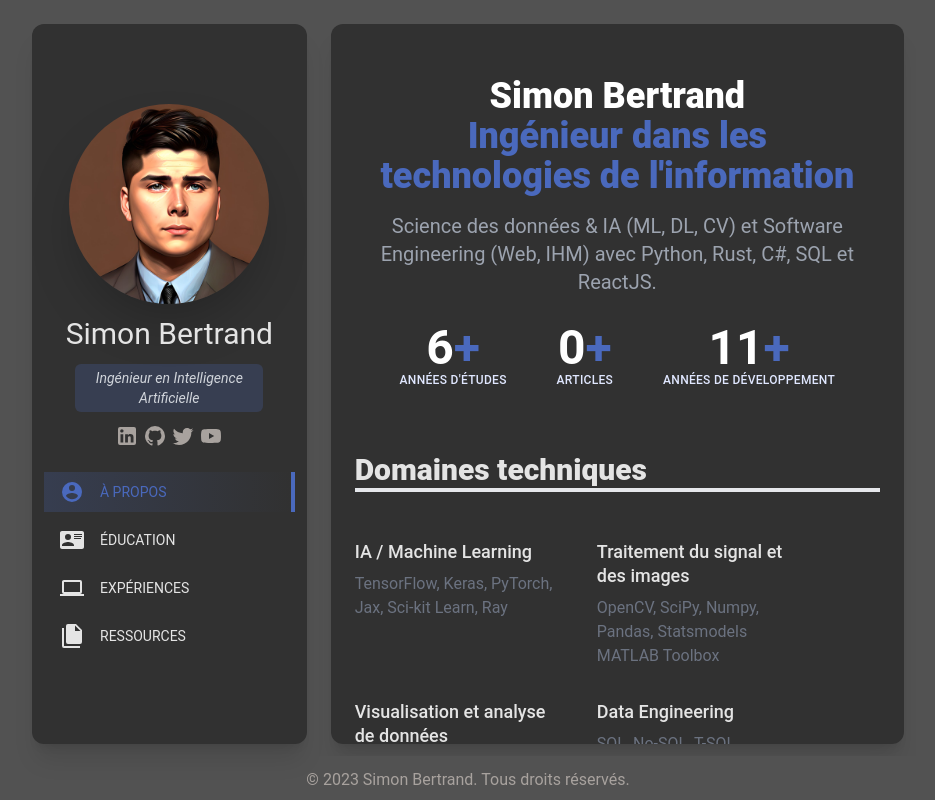
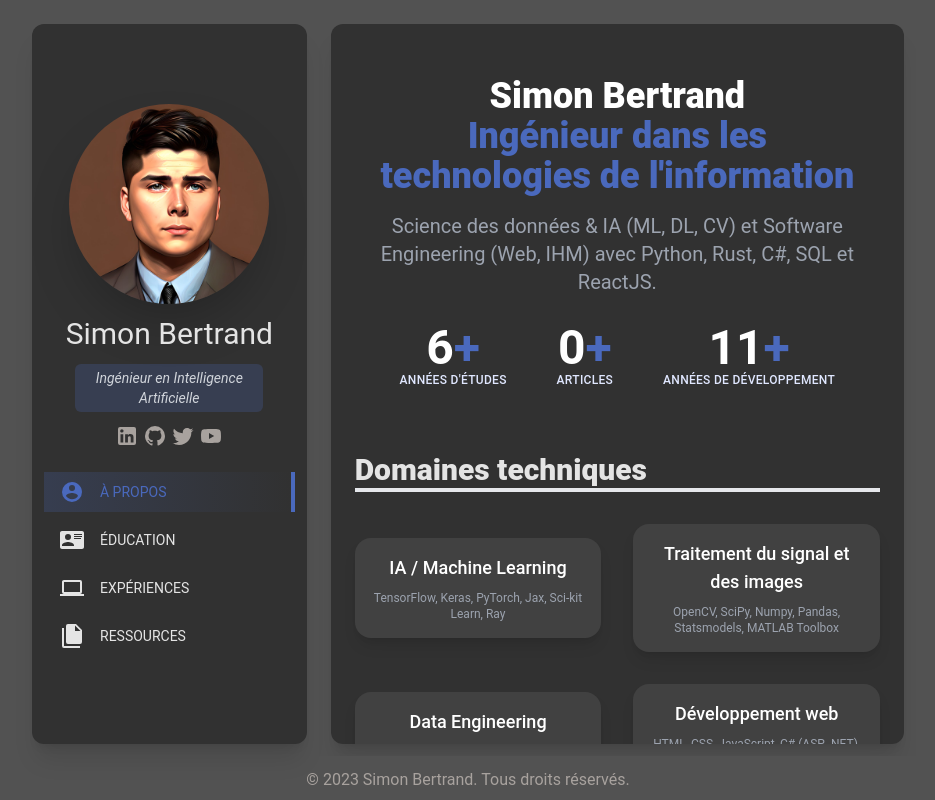
Before and after one commit to Simon-Bertrand/simon-bertrand.github.io, a React (Vite) app: page / in a window 1280 px wide. Shown: the whole page, without its empty margins (172-1107 px from the left). Built offline with nearby package versions, Linux system fonts and the light colour scheme.

Commit message:
changed table design

```diff
--- a/src/pages/infos.tsx
+++ b/src/pages/infos.tsx
@@ -44,85 +44,76 @@ export default function InfosPage() {
         </div>
 
         <div className="max-w-screen-xl p-3 mx-auto">
-            <h2 className="mb-12 text-3xl font-extrabold border-b-4">
+            <h2 className="mb-8 text-3xl font-extrabold border-b-4">
                 Domaines techniques
             </h2>
-            <ul className="flex flex-wrap items-start gap-8">
-                <li className="w-2/5">
-                    <p className="text-lg font-medium leading-6">
+
+            <div className="grid grid-cols-2 text-center items-center gap-8">
+                <div className="p-4 overflow-hidden bg-color2 shadow-lg rounded-2xl">
+                        <div className="w-full">
+                            <p className="mb-2 text-lg font-medium text-white">
                                 IA / Machine Learning
                             </p>
-                    <p className="mt-2">
-                        <p className="text-base leading-6 text-gray-500">
+                            <p className="text-xs text-gray-400">
                                 TensorFlow, Keras, PyTorch, Jax, Sci-kit Learn, Ray
                             </p>
-                    </p>
-                </li>
-                <li className="w-2/5">
-                    <p className="text-lg font-medium leading-6">
+                        </div>
+                </div>
+                <div className="p-4 overflow-hidden bg-color2 shadow-lg rounded-2xl">
+                    <div className="w-full">
+                        <p className="mb-2 text-lg font-medium text-white">
                         Traitement du signal et des images
                         </p>
-                    <p className="mt-2">
-                        <p className="text-base leading-6 text-gray-500">
-                            OpenCV, SciPy, Numpy, Pandas, Statsmodels
+                        <p className="text-xs text-gray-400">
+                        OpenCV, SciPy, Numpy, Pandas, Statsmodels, MATLAB Toolbox
                         </p>
-                        <p className="text-base leading-6 text-gray-500">
-                            MATLAB Toolbox
-                        </p>
-                    </p>
-                </li>
-                <li className="w-2/5">
-                    <p className="text-lg font-medium leading-6">
-                        Visualisation et analyse de données
-                    </p>
-                    <p className="mt-2">
-                        <p className="text-base leading-6 text-gray-500">
-                            Matplotlib, Plotly, Seaborn, Apache ECharts
-                        </p>
-                    </p>
-                </li>
-                <li className="w-2/5">
-                    <p className="text-lg font-medium leading-6">
+                    </div>
+                </div>
+                <div className="p-4 overflow-hidden bg-color2 shadow-lg rounded-2xl">
+                    <div className="w-full">
+                        <p className="mb-2 text-lg font-medium text-white">
                             Data Engineering
                         </p>
-                    <p className="mt-2">
-                        <p className="text-base leading-6 text-gray-500">
+                        <p className="text-xs text-gray-400">
                             SQL, No-SQL, T-SQL, PL/pgSQL, PySpark, ORM, ETL
                         </p>
-                    </p>
-                </li>
-                <li className="w-2/5">
-                    <p className="text-lg font-medium leading-6 ">
+                    </div>
+                </div>
+
+                <div className="p-4 overflow-hidden bg-color2 shadow-lg rounded-2xl">
+                    <div className="w-full">
+                        <p className="mb-2 text-lg font-medium text-white">
                             Développement web
                         </p>
-                    <p className="mt-2">
-                        <p className="text-base leading-6 text-gray-500">
+                        <p className="text-xs text-gray-400">
                             HTML, CSS, JavaScript, C# (ASP .NET), Node.js, TypeScript, ReactJS, Next.js, Tailwind CSS, Bootstrap
                         </p>
-                    </p>
-                </li>
-                <li className="w-2/5">
-                    <p className="text-lg font-medium leading-6 ">
+                    </div>
+                </div>
+                <div className="p-4 overflow-hidden bg-color2 shadow-lg rounded-2xl">
+                    <div className="w-full">
+                        <p className="mb-2 text-lg font-medium text-white">
                             Programmation bas niveau
                         </p>
-                    <p className="mt-2">
-                        <p className="text-base leading-6 text-gray-500">
+                        <p className="text-xs text-gray-400">
                             Rust, C/C++
                         </p>
-                    </p>
-                </li>
-                <li className="w-2/5">
-                    <p className="text-lg font-medium leading-6 ">
+                    </div>
+                </div>
+                <div className="p-4 overflow-hidden bg-color2 shadow-lg rounded-2xl">
+                    <div className="w-full">
+                        <p className="mb-2 text-lg font-medium text-white">
                         Réseau et administration système
                         </p>
-                    <p className="mt-2">
-                        <p className="text-base leading-6 text-gray-500">
+                        <p className="text-xs text-gray-400">
                         Windows, Linux, Ubuntu Server, Serveurs HTTP, SSL, Docker, SSH. <br />
                             Notions en réseau
                         </p>
-                    </p>
-                </li>
-            </ul>
+                    </div>
+                </div>
+            </div>
+
+
         </div>
 
 
```
Lines whose indentation alone changed are shown as unchanged.
